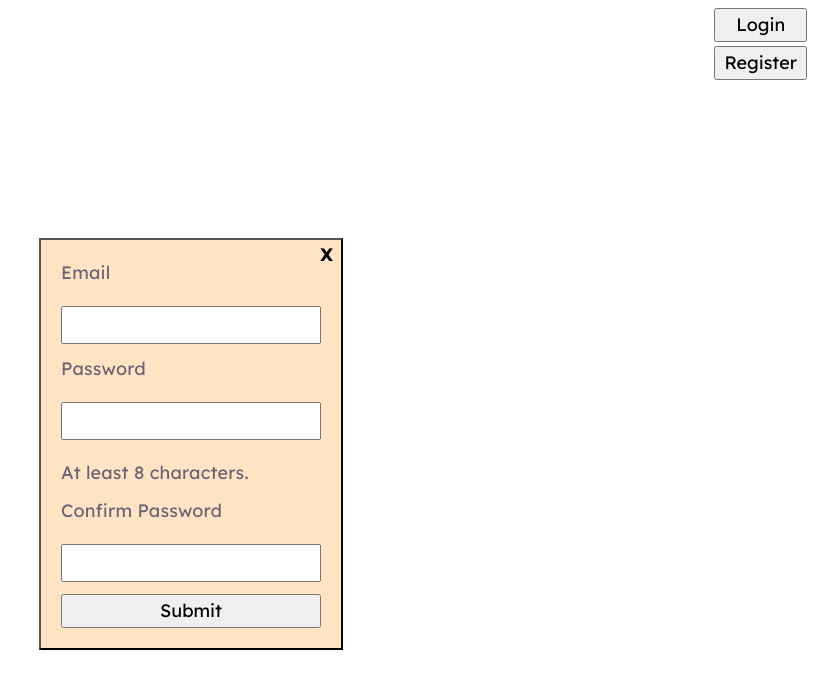
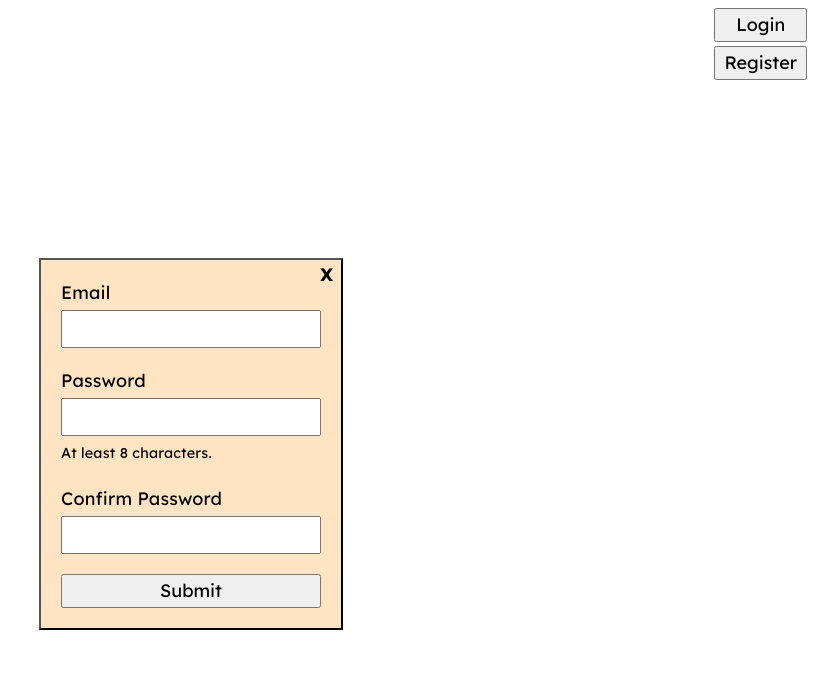
Before and after one commit to nicodann/sound-palette, a React (Vite) app: page / in a window 1280 px wide. Both pictures are taken after a click on the button "Register". Shown: the top 688 px of the page, without its empty margins (449-1280 px from the left). Built offline with nearby package versions, Linux system fonts and the light colour scheme; no server answers; a web font is replaced by a local one.

Commit message:
Style forms.

```diff
--- a/src/App.css
+++ b/src/App.css
@@ -294,8 +294,9 @@ p.deleted {
 form {
   display: flex;
   flex-direction: column;
-  gap: 12px;
+  gap: 20px;
   padding: 8px;
+  color: black;
 }
 
 form button[type="submit"] {
@@ -305,9 +306,13 @@ form button[type="submit"] {
 .field {
   display: flex;
   flex-direction: column;
-  gap: 20px;
+  gap: 4px;
   align-items: flex-start;
   flex-wrap: wrap;
+}
+
+.field-hint {
+  font-size: 0.8em;
 }
 
 form#paletteForm {
--- a/src/components/RegisterForm.tsx
+++ b/src/components/RegisterForm.tsx
@@ -84,7 +84,7 @@ export default function RegisterForm() {
       <div className="field">
         <label htmlFor={idEmail}>Email</label>
         <input
-          id={`${idEmail}`}
+          id={idEmail}
           type="email"
           aria-invalid={!!error.email}
           aria-describedby={`${idEmail}-error`}
```
